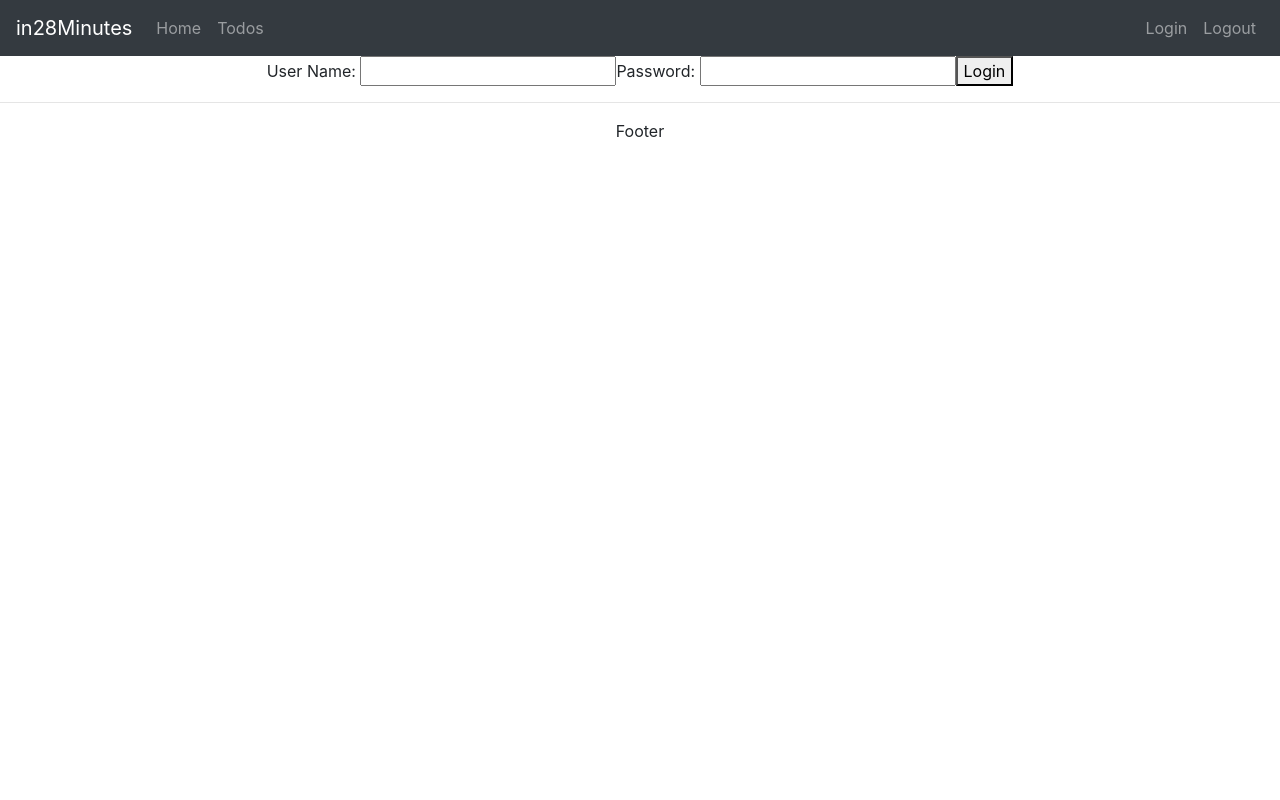
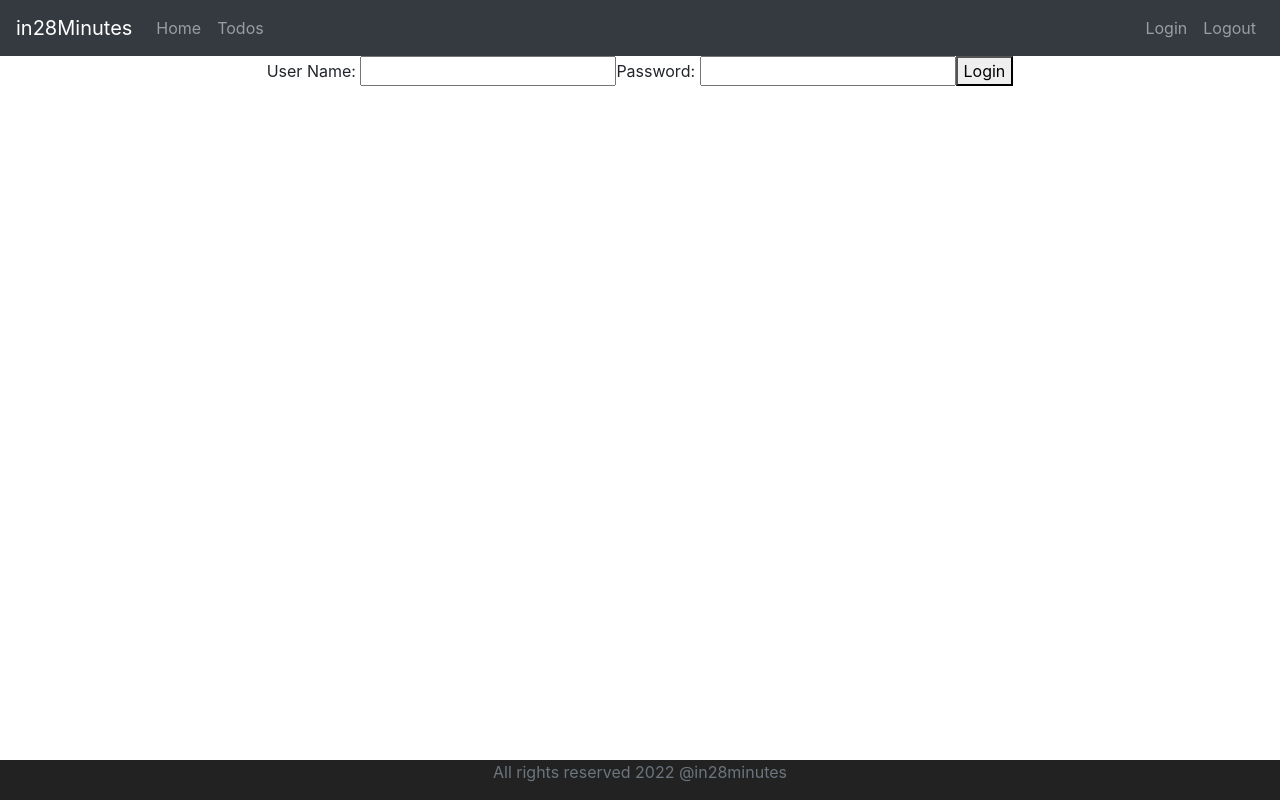
Before and after one commit to havalda-r/todo-app-frontend, a React (Create React App) app: page / in a window 1280 px wide. Built offline with nearby package versions, Linux system fonts and the light colour scheme.

Commit message:
feat: enhance footer component

```diff
--- a/src/App.css
+++ b/src/App.css
@@ -36,3 +36,11 @@
     transform: rotate(360deg);
   }
 }
+
+.footer {
+  position: absolute;
+  bottom: 0;
+  width: 100%;
+  height: 40px;
+  background-color: #222222;
+}
--- a/src/components/todo/FooterComponent.js
+++ b/src/components/todo/FooterComponent.js
@@ -3,10 +3,11 @@ import React, { Component } from 'react';
 class FooterComponent extends Component {
   render() {
     return (
-      <div>
-        <hr />
-        Footer
-      </div>
+      <footer className='footer'>
+        <span className='text-muted'>
+          All rights reserved 2022 @in28minutes
+        </span>
+      </footer>
     );
   }
 }
```
